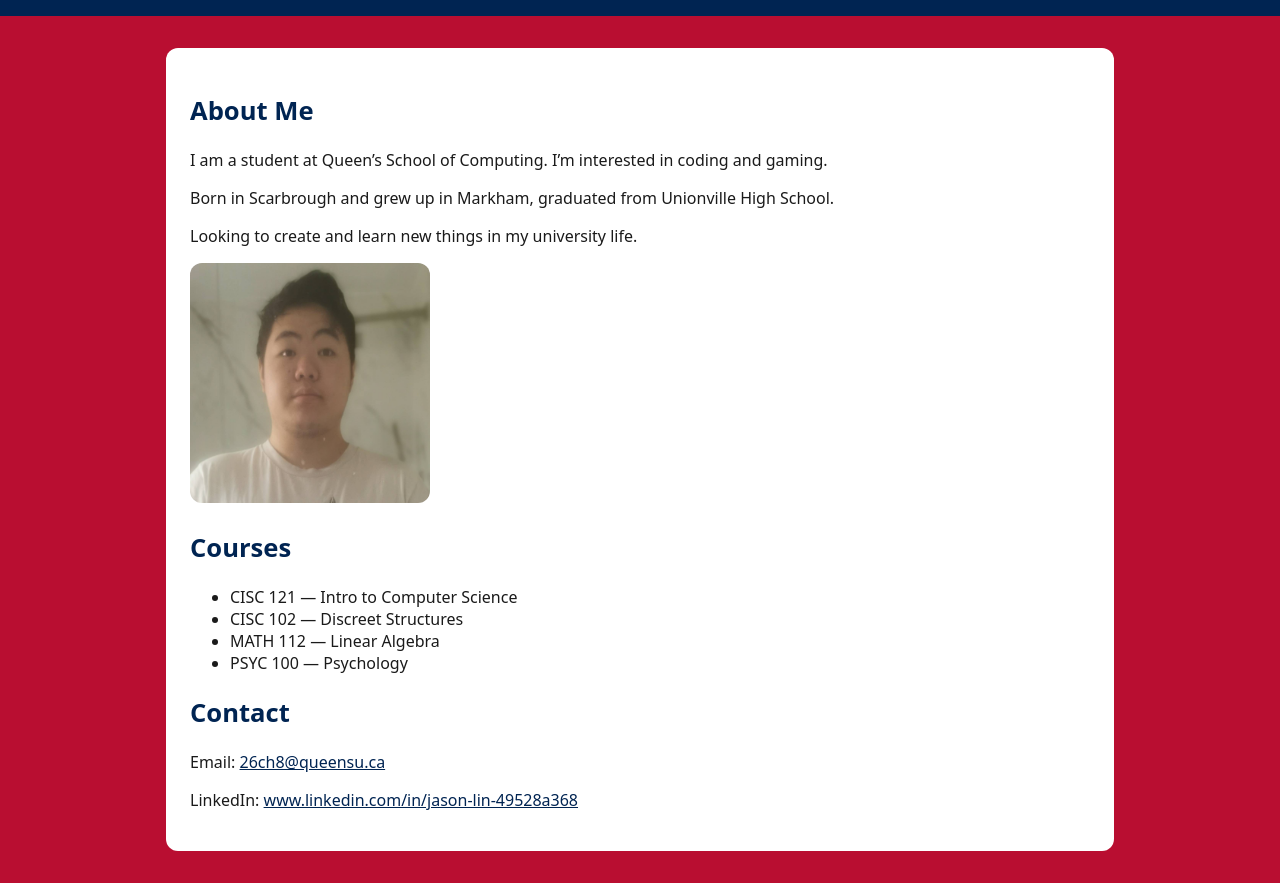
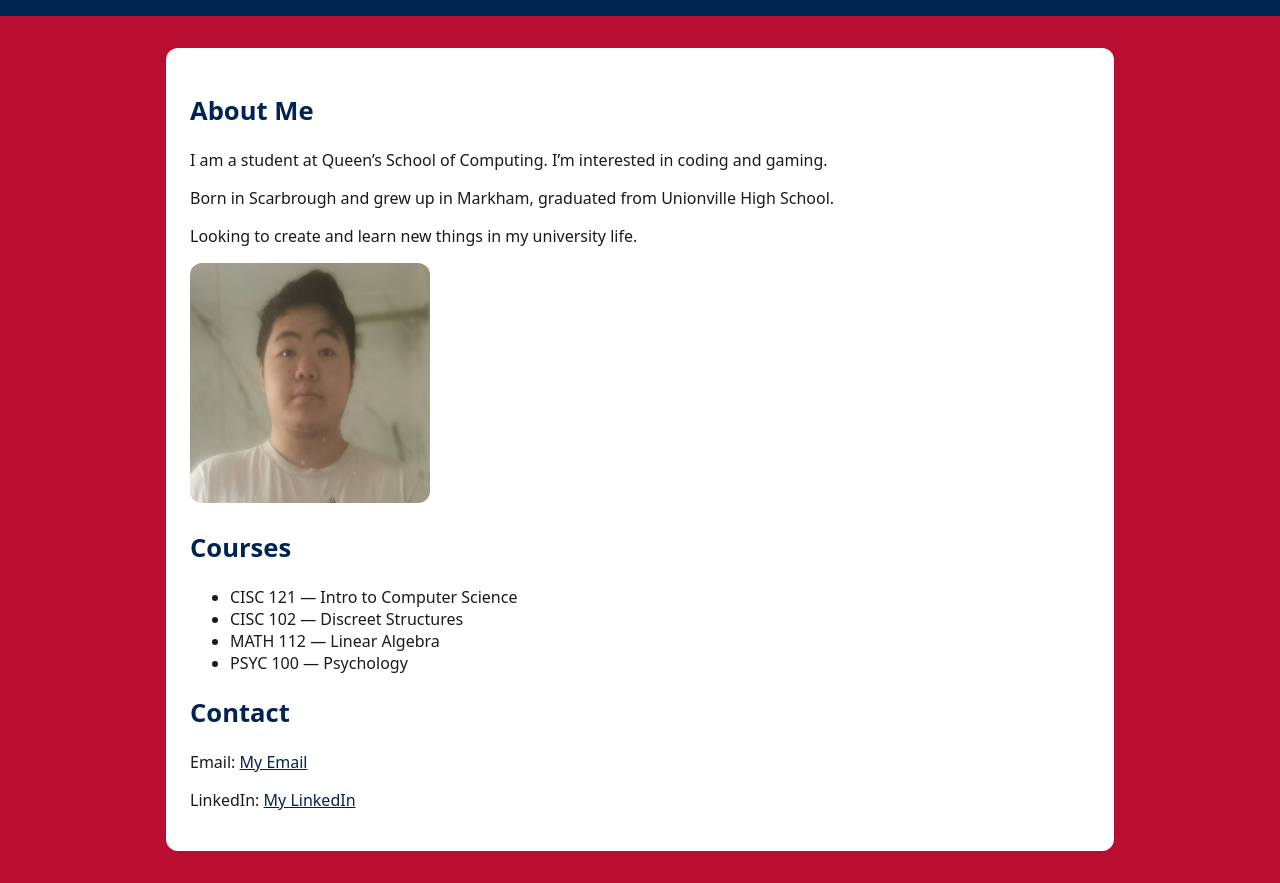
Before and after one commit to Jlin6137/queens-student-page, a plain HTML site: page index.html in a window 1280 px wide. Shown: the part 102-985 px from the top of the page. Drawn offline with Linux system fonts and the light colour scheme.

Commit message:
Update index.html

```diff
--- a/index.html
+++ b/index.html
@@ -32,8 +32,8 @@
 
       <!-- ====== CONTACT (update your links) ====== -->
       <h2>Contact</h2>
-      <p>Email: <a href="mailto:student@queensu.ca">26ch8@queensu.ca</a></p>
-      <p>LinkedIn: <a href="#">www.linkedin.com/in/jason-lin-49528a368</a></p>
+      <p>Email: <a href="mailto:26ch8@queensu.ca">My Email</a></p>
+      <p>LinkedIn: <a href="www.linkedin.com/in/jason-lin-49528a368">My LinkedIn</a></p>
     </main>
   </body>
 </html>
```
